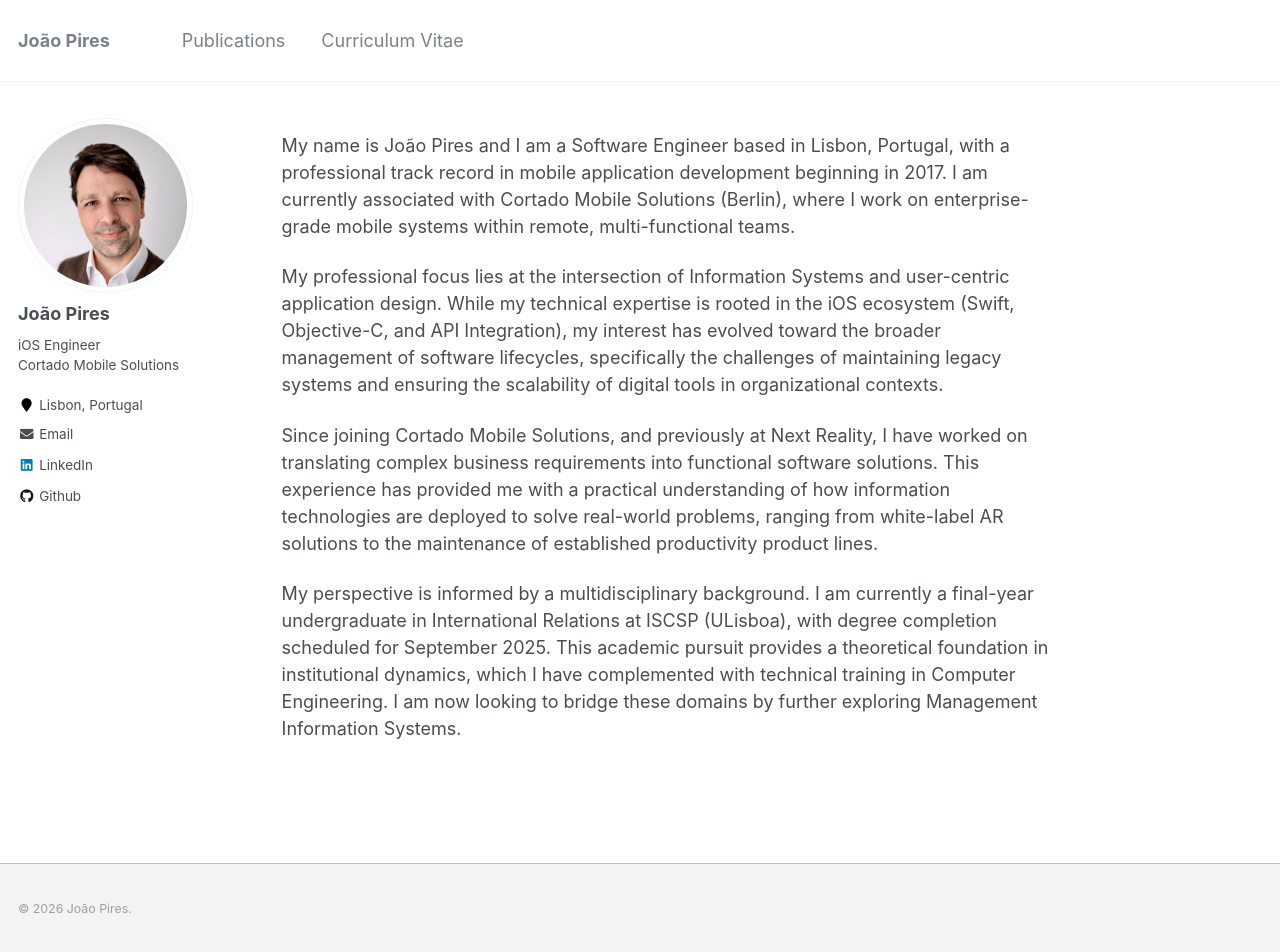
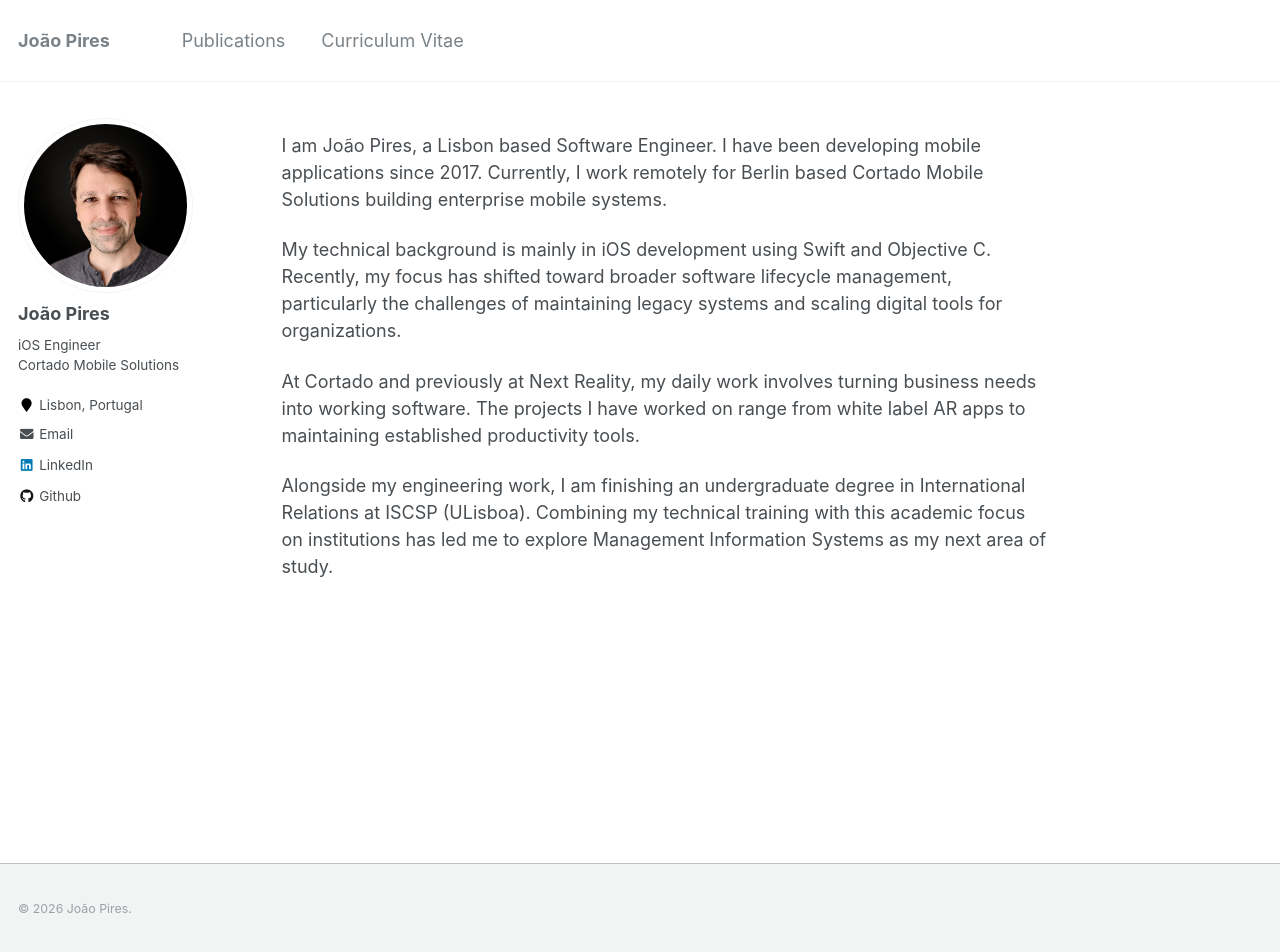
Before and after one commit to joaoc-pires/website-joaopires.com, a Jekyll site: the page built from _pages/about.md, in a window 1280 px wide and 955 px high. Shown: the top 952 px of the window. Built offline with Jekyll 4.4.1, drawn with Linux system fonts in a browser that asks for light colours.

Commit message:
Site update

```diff
--- a/_pages/about.md
+++ b/_pages/about.md
@@ -8,10 +8,10 @@ redirect_from:
   - /about.html
 ---
 
-My name is João Pires and I am a Software Engineer based in Lisbon, Portugal, with a professional track record in mobile application development beginning in 2017. I am currently associated with Cortado Mobile Solutions (Berlin), where I work on enterprise-grade mobile systems within remote, multi-functional teams.
+I am João Pires, a Lisbon based Software Engineer. I have been developing mobile applications since 2017. Currently, I work remotely for Berlin based Cortado Mobile Solutions building enterprise mobile systems.
 
-My professional focus lies at the intersection of Information Systems and user-centric application design. While my technical expertise is rooted in the iOS ecosystem (Swift, Objective-C, and API Integration), my interest has evolved toward the broader management of software lifecycles, specifically the challenges of maintaining legacy systems and ensuring the scalability of digital tools in organizational contexts.
+My technical background is mainly in iOS development using Swift and Objective C. Recently, my focus has shifted toward broader software lifecycle management, particularly the challenges of maintaining legacy systems and scaling digital tools for organizations.
 
-Since joining Cortado Mobile Solutions, and previously at Next Reality, I have worked on translating complex business requirements into functional software solutions. This experience has provided me with a practical understanding of how information technologies are deployed to solve real-world problems, ranging from white-label AR solutions to the maintenance of established productivity product lines.
+At Cortado and previously at Next Reality, my daily work involves turning business needs into working software. The projects I have worked on range from white label AR apps to maintaining established productivity tools.
 
-My perspective is informed by a multidisciplinary background. I am currently a final-year undergraduate in International Relations at ISCSP (ULisboa), with degree completion scheduled for September 2025. This academic pursuit provides a theoretical foundation in institutional dynamics, which I have complemented with technical training in Computer Engineering. I am now looking to bridge these domains by further exploring Management Information Systems.
+Alongside my engineering work, I am finishing an undergraduate degree in International Relations at ISCSP (ULisboa). Combining my technical training with this academic focus on institutions has led me to explore Management Information Systems as my next area of study.
```
Also changed, not shown: images/profile.jpeg.
